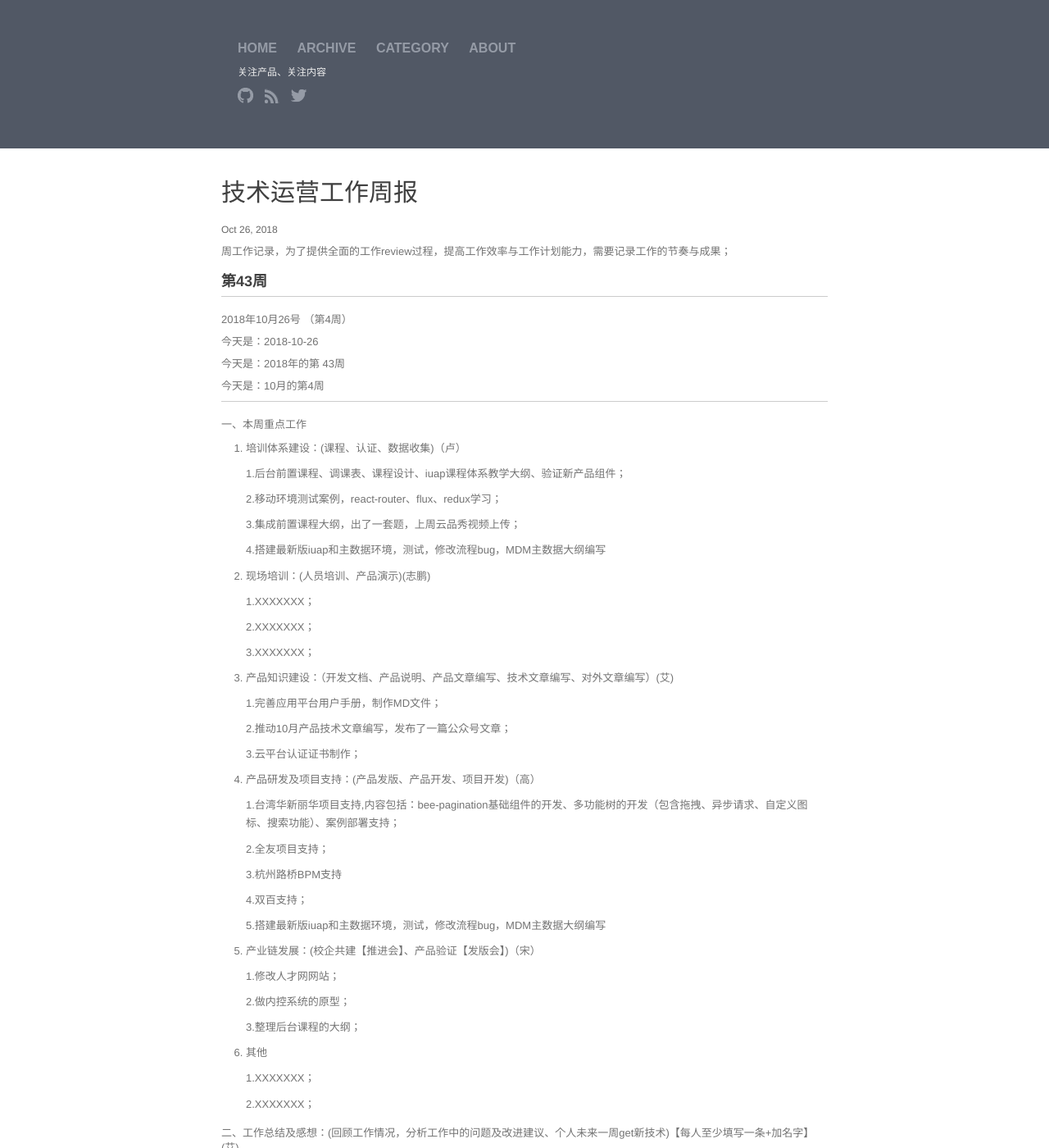
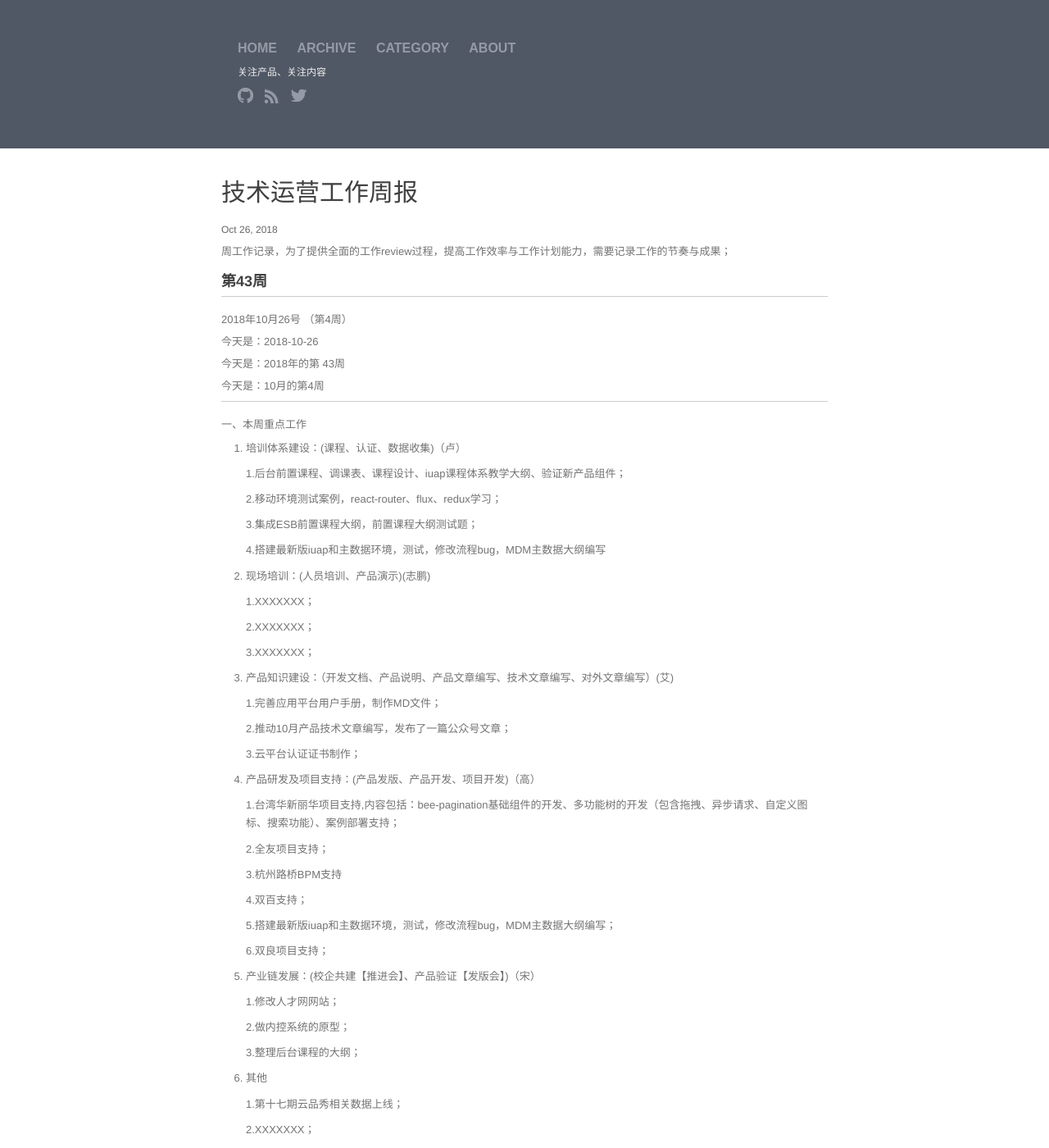
Before and after one commit to walllFlower/blog, a Jekyll site: the page built from _posts/2018-07-17-day_report_cxz.md, in a window 1280 px wide and 1400 px high. Shown: the whole window at 82% size. Built offline with Jekyll 4.4.1, drawn with Linux system fonts in a browser that asks for light colours; comment, search, counter and statistics services are not loaded.

Commit message:
Update 2018-07-17-day_report_cxz.md

```diff
--- a/_posts/2018-07-17-day_report_cxz.md
+++ b/_posts/2018-07-17-day_report_cxz.md
@@ -30,7 +30,7 @@ categories: 技术运营工作周报
 
     2.移动环境测试案例，react-router、flux、redux学习；
 
-    3.集成前置课程大纲，出了一套题，上周云品秀视频上传；
+    3.集成ESB前置课程大纲，前置课程大纲测试题；
 
     4.搭建最新版iuap和主数据环境，测试，修改流程bug，MDM主数据大纲编写
 
@@ -60,7 +60,9 @@ categories: 技术运营工作周报
 
     4.双百支持；
 
-    5.搭建最新版iuap和主数据环境，测试，修改流程bug，MDM主数据大纲编写
+    5.搭建最新版iuap和主数据环境，测试，修改流程bug，MDM主数据大纲编写；
+
+    6.双良项目支持；
 
 5. 产业链发展：(校企共建【推进会】、产品验证【发版会】)（宋）
 
@@ -72,7 +74,7 @@ categories: 技术运营工作周报
 
 6. 其他
 
-    1.XXXXXXX；
+    1.第十七期云品秀相关数据上线；
 
     2.XXXXXXX；
 
```
